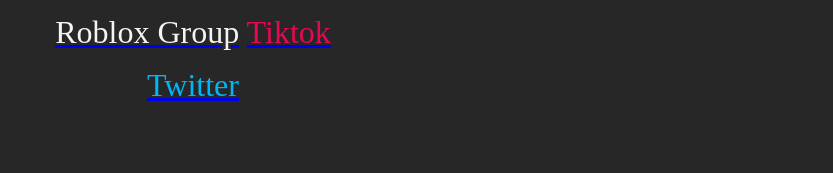
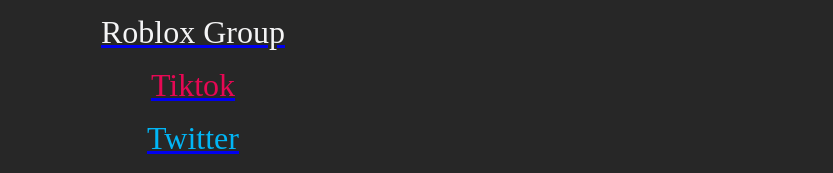
Before and after one commit to PanBarrier/PanBarrier.github.io, a plain HTML site: page index.html in a window 1280 px wide. Shown: the part 1235-1408 px from the top of the page, without its empty margins (447-1280 px from the left). Before the commit the page ends 1355 px from the top, so only its background shows below. Drawn offline with Linux system fonts and the light colour scheme.

Commit message:
Update index.html

```diff
--- a/index.html
+++ b/index.html
@@ -30,6 +30,7 @@
       <span
         style='font-size:24.0pt;line-height:115%;color:#f4f4f5'>
         <a href="https://www.roblox.com/communities/5326901/MrBarrier-Games"><span style="color:#f4f4f5">Roblox Group</span></a>
+            <p class=MsoNormal align=center style='text-align:center'>
       <span
         style='font-size:24.0pt;line-height:115%;color:#e60854'>
         <a href="https://www.tiktok.com/@mrbarrier3"><span style="color:#e60854">Tiktok</span></a>
```
